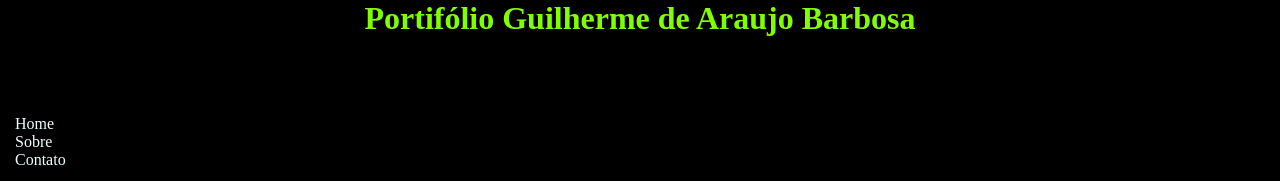
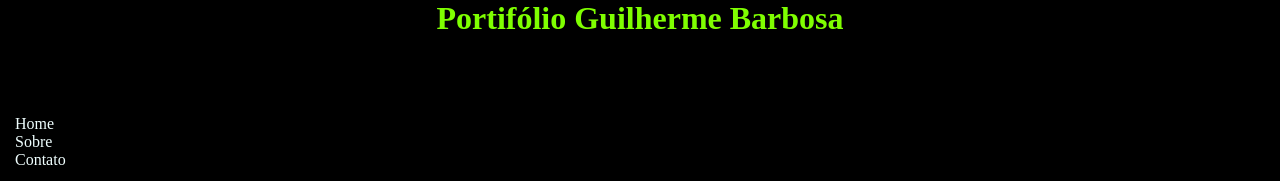
Before and after one commit to guibardev/Uniasselvi, a plain HTML site: page AULA_01/index.html in a window 1280 px wide. Shown: the top 181 px of the page. Drawn offline with Linux system fonts and the light colour scheme.

Commit message:
Update index.html
Update test

```diff
--- a/AULA_01/index.html
+++ b/AULA_01/index.html
@@ -1,14 +1,14 @@
 <html>
 <head>
     <!-- Informações gerais da página -->
-    <title>Portifólio Guilherme de Araujo Barbosa</title>
+    <title>Portifólio Guilherme Barbosa</title>
     <link rel="stylesheet" href="estilo.css">
 </head>
 <body>
     <!-- Corpo da nossa pagina -->
     <header>
         <!-- Topo da nossa página -->
-        <h1>Portifólio Guilherme de Araujo Barbosa</h1>
+        <h1>Portifólio Guilherme Barbosa</h1>
     </header>
 
     <nav>
```
